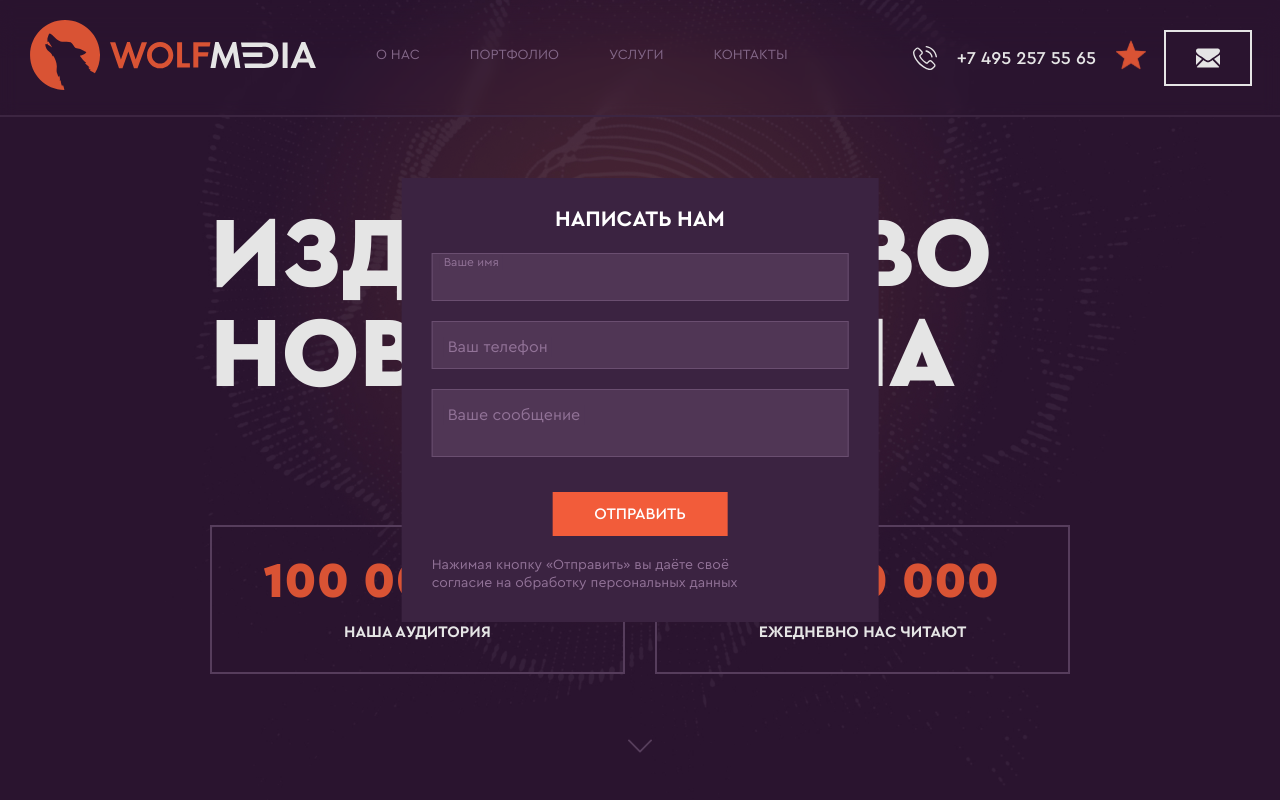
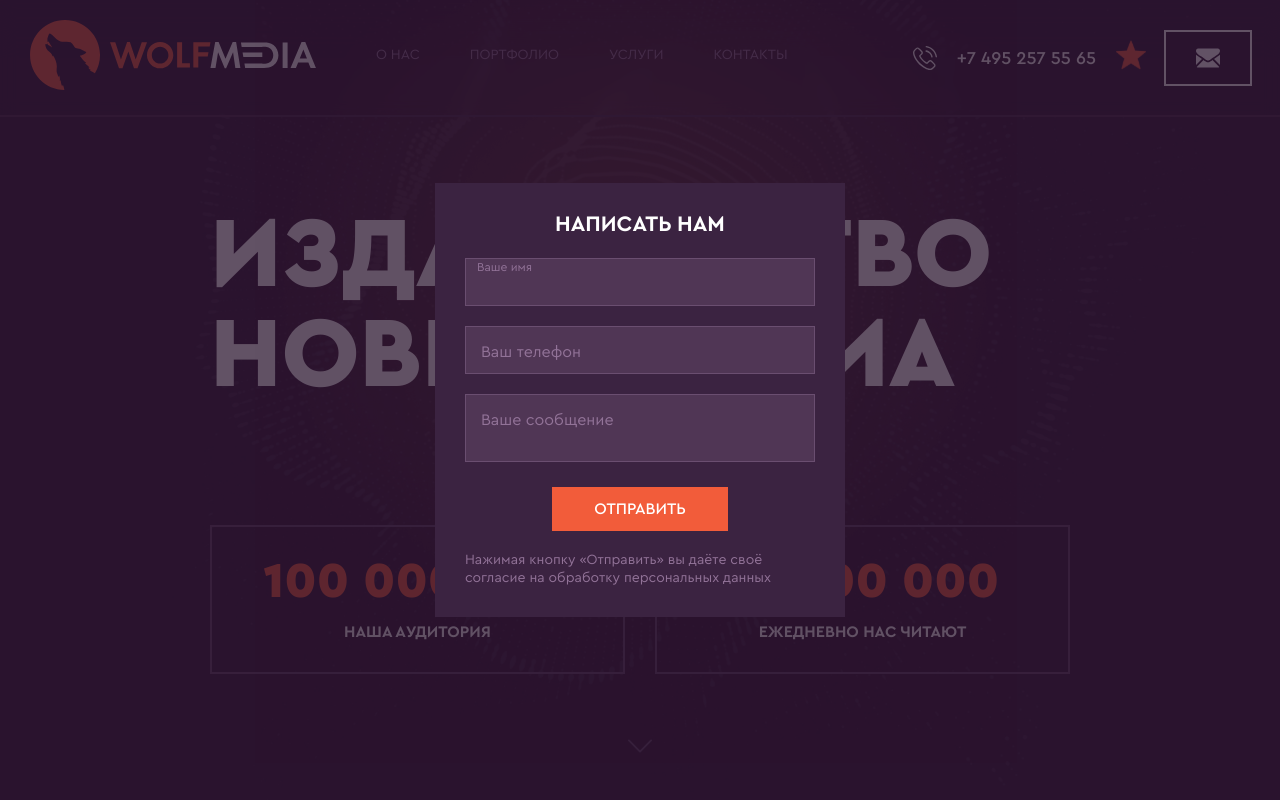
Before and after one commit to anastynero/wolfmedia, a Next.js app: page / in a window 1280 px wide. Both pictures are taken after a click on the button 1208 px from the left and 57 px from the top of the page. Shown: the top 800 px of the page. Built offline with nearby package versions, Linux system fonts and the light colour scheme.

Commit message:
feat: add form validation

```diff
--- a/package.json
+++ b/package.json
@@ -9,6 +9,7 @@
     "lint": "next lint"
   },
   "dependencies": {
+    "@hookform/resolvers": "^5.0.1",
     "@reduxjs/toolkit": "^2.6.1",
     "axios": "^1.8.4",
     "clsx": "^2.1.1",
--- a/src/components/CaseDetails/CaseDetails.module.css
+++ /dev/null
@@ -1,26 +0,0 @@
-.image{
-    width: 100%;
-    height: auto;
-    margin-block-start: var(--large-margin);
-}
-
-.h1{
-    font-size: var(--h3-font-size);
-    margin-block-start: 10px;
-}
-
-.wrapper{
-    display: flex;
-    margin-block-start: 100px;
-    align-items: center;
-    gap: 20px;
-}
-
-.case{
-    width: 50%;
-}
-
-.button{
-    background-color: var(--bg-color);
-    border: none;
-}
--- a/src/components/ModalForm/ModalForm.module.css
+++ b/src/components/ModalForm/ModalForm.module.css
@@ -24,6 +24,7 @@
     gap: 20px;
     align-items: start;
     margin-block-start: 23px;
+    width: 350px;
 }
 
 .modal-content{
@@ -44,6 +45,7 @@
 .form-group {
     position: relative;
     width: 100%;
+    text-align: left;
 }
 
 .label {
@@ -75,7 +77,12 @@
     font-family: var(--font-family);
     font-weight: 600;
     cursor: pointer;
-    margin-block-start: 30px;
+}
+
+.wrapper-btn{
+    display: flex;
+    justify-content: center;
+    width: 100%;
 }
 
 .btn:hover{
@@ -86,3 +93,7 @@
 .btn:active{
     background-color: #E3432D;
 }
+
+.error{
+    font-size: var(--small-font-size);
+}
--- a/src/components/ModalForm/ModalForm.tsx
+++ b/src/components/ModalForm/ModalForm.tsx
@@ -1,3 +1,6 @@
+"use client"
+
+import { zodResolver } from '@hookform/resolvers/zod'
 import { useEffect, useRef } from 'react';
 import styles from './ModalForm.module.css'
 import { z } from 'zod'
@@ -19,7 +22,7 @@ const formSchema = z
     telephone: z
       .string()
       .regex(/^\d{11}$/, {
-        message: 'Телефон должен содержать ровно 11 цифр',
+        message: 'Номер телефона должен содержать ровно 11 цифр',
       }),
 
     message: z
@@ -39,13 +42,17 @@ export default function ModalForm({ isOpen, onClose } : ModalFormProps){
         if (isOpen) {
           if (!dialog.open) dialog.showModal();
           document.body.style.overflow = 'hidden';
+          document.body.style.height = '100vh';
+          document.body.style.opacity = '0.3';
         } else {
           if (dialog.open) dialog.close();
           document.body.style.overflow = '';
+          document.body.style.opacity = '1';
         }
 
         return () => {
           document.body.style.overflow = '';
+          document.body.style.opacity = '1';
         };
       }, [isOpen]);
 
@@ -61,7 +68,7 @@ export default function ModalForm({ isOpen, onClose } : ModalFormProps){
         reset,
         setFocus,
         formState: { isDirty, isSubmitting, errors },
-      } = useForm<FormSchema>()
+      } = useForm<FormSchema>({ resolver: zodResolver(formSchema) })
 
     const onSubmit: SubmitHandler<FormSchema> = (data) => {
         console.log(data)
@@ -71,27 +78,47 @@ export default function ModalForm({ isOpen, onClose } : ModalFormProps){
     useEffect(() => {
         setFocus('username')
     }, [])
+
     return(
+      isOpen && (
             <dialog ref={dialogRef} className={styles.dialog} onClick={handleClickOutside}>
                 <section className={styles["modal-content"]}>
                     <h4>НАПИСАТЬ НАМ</h4>
-                    <form action="" className={styles.wrapper}>
+                    <form action="" className={styles.wrapper} onSubmit={handleSubmit(onSubmit)}>
                     <div className={styles["form-group"]}>
-                        <input className={styles.input} type="text" id="name" required placeholder=" "/>
+                        <input {...register('username')} className={styles.input} type="text" id="name" required placeholder=" "/>
+                        {errors.username && (
+                          <span  className={styles.error}>
+                           {errors.username?.message}
+                          </span>
+                        )}
                         <label className={styles.label} htmlFor="name">Ваше имя</label>
                     </div>
                     <div className={styles["form-group"]}>
-                        <input className={styles.input} type="tel" id="telephone" required placeholder=" "/>
+                        <input {...register('telephone')} className={styles.input} type="tel" id="telephone" required placeholder=" "/>
+                        {errors.telephone && (
+                          <span  className={styles.error}>
+                           {errors.telephone?.message}
+                          </span>
+                        )}
                         <label className={styles.label} htmlFor="telephone">Ваш телефон</label>
                     </div>
                     <div className={styles["form-group"]}>
-                        <textarea className={styles.input} id="message" required placeholder=" "></textarea>
+                        <textarea {...register('message')} className={styles.input} id="message" required placeholder=" "></textarea>
+                        {errors.message && (
+                          <span  className={styles.error}>
+                           {errors.message?.message}
+                          </span>
+                        )}
                         <label className={styles.label} htmlFor="message">Ваше сообщение</label>
-                        <button className={styles.btn} type='submit'>ОТПРАВИТЬ</button>
+                    </div>
+                    <div className={styles["wrapper-btn"]}>
+                      <button className={styles.btn} type='submit'>ОТПРАВИТЬ</button>
                     </div>
                     </form>
-                    <p className={styles.text}>Нажимая кнопку &laquo;Отправить&raquo; вы&nbsp;даёте своё <br/>согласие на&nbsp;обработку персональных данных</p>
+                    <p className={styles.text}>Нажимая кнопку &laquo;Отправить&raquo; вы&nbsp;даёте своё
+                      <br/>согласие на&nbsp;обработку персональных данных</p>
                 </section>
             </dialog>
-    )
+    ))
 }
```
Also changed, not shown: src/components/CaseDetails/CaseDetails.tsx (deleted, +0 -32 lines), src/components/FavoriteIcon/FavoriteIcon.module.css (+4 -4 lines), 1 other file (tests, documents, lock files or other folders).
